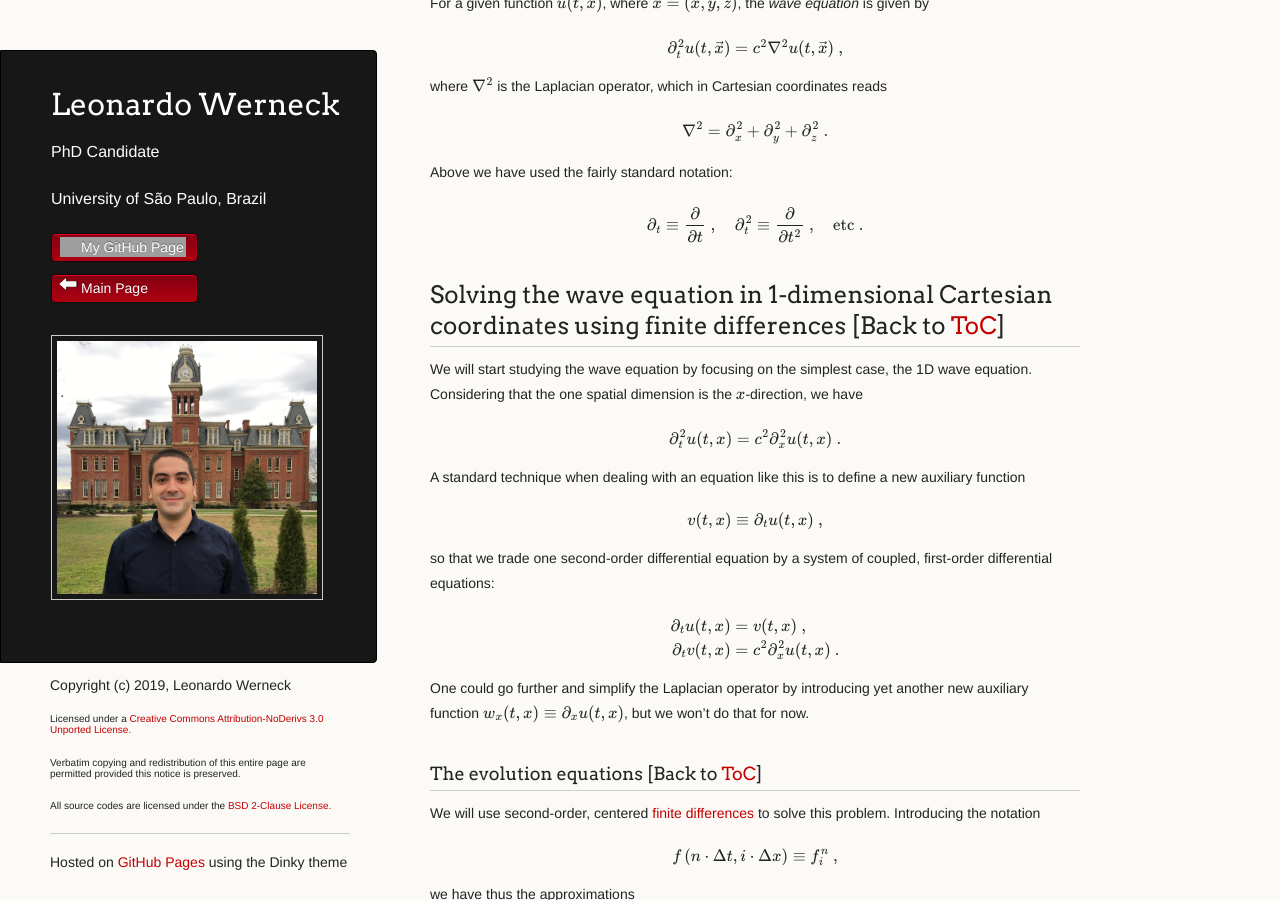
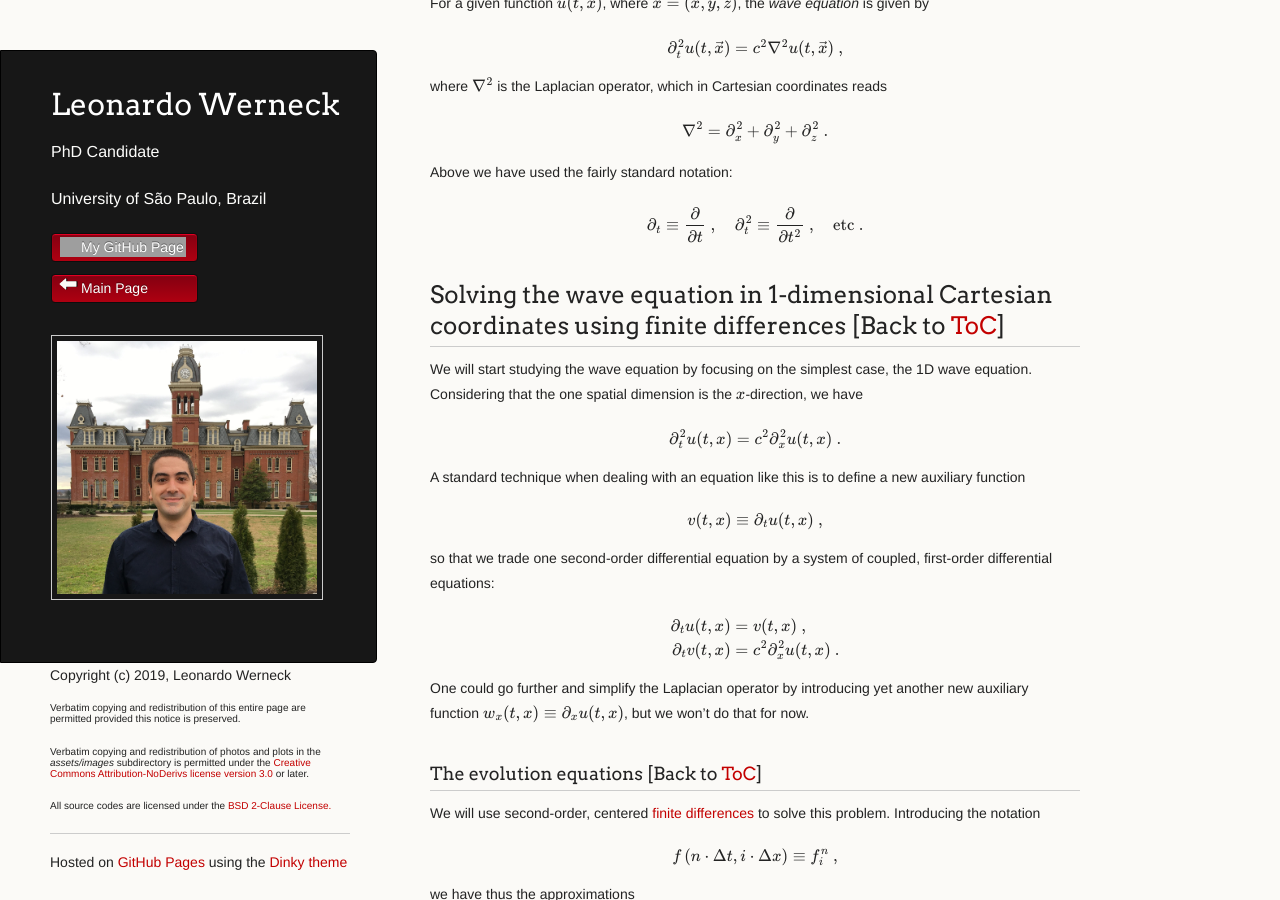
Before and after one commit to leowerneck/leowerneck.github.io, a Jekyll site: the page built from Wave_equation.md, in a window 1280 px wide and 900 px high, scrolled down 409 px. Built offline with Jekyll 4.4.1, drawn with Linux system fonts in a browser that asks for light colours; formulas are drawn with MathJax 3; a script that is not in the unit is left out; grey boxes are pictures that could not be loaded.

Commit message:
_layouts/*.html: updated footer. Added hyperlink do the Dinky theme github page

```diff
--- a/_layouts/default.html
+++ b/_layouts/default.html
@@ -47,7 +47,7 @@
         <p><font size="1">Verbatim copying and redistribution of photos and plots in the <em>assets/images</em> subdirectory is permitted under the <a rel="license" href="http://creativecommons.org/licenses/by-nd/3.0/">Creative Commons Attribution-NoDerivs license version 3.0</a> or later.</font><br></p>
         <p><font size="1">All source codes are licensed under the <a href="https://opensource.org/licenses/BSD-2-Clause">BSD 2-Clause License.</a></font><br></p>
         <hr>
-        <p><small>Hosted on <a href="https://pages.github.com">GitHub Pages</a> using the Dinky theme</small></p>
+        <p><small>Hosted on <a href="https://pages.github.com">GitHub Pages</a> using the <a href="https://github.com/pages-themes/dinky">Dinky theme</a></small></p>
       </footer>
     </div>
     <!--[if !IE]><script>fixScale(document);</script><![endif]-->
--- a/_layouts/notes.html
+++ b/_layouts/notes.html
@@ -44,11 +44,11 @@
 
       <footer>
         <p><small>Copyright (c) 2019, Leonardo Werneck</small><br></p>
-        <p><font size="1">Licensed under a <a rel="license" href="http://creativecommons.org/licenses/by-nd/3.0/">Creative Commons Attribution-NoDerivs 3.0 Unported License.</a></font><br></p>
         <p><font size="1">Verbatim copying and redistribution of this entire page are permitted provided this notice is preserved.</font><br></p>
+        <p><font size="1">Verbatim copying and redistribution of photos and plots in the <em>assets/images</em> subdirectory is permitted under the <a rel="license" href="http://creativecommons.org/licenses/by-nd/3.0/">Creative Commons Attribution-NoDerivs license version 3.0</a> or later.</font><br></p>
         <p><font size="1">All source codes are licensed under the <a href="https://opensource.org/licenses/BSD-2-Clause">BSD 2-Clause License.</a></font><br></p>
         <hr>
-        <p><small>Hosted on <a href="https://pages.github.com">GitHub Pages</a> using the Dinky theme</small></p>
+        <p><small>Hosted on <a href="https://pages.github.com">GitHub Pages</a> using the <a href="https://github.com/pages-themes/dinky">Dinky theme</a></small></p>
       </footer>
     </div>
     <!--[if !IE]><script>fixScale(document);</script><![endif]-->
```
